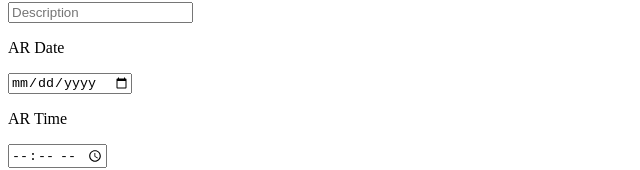
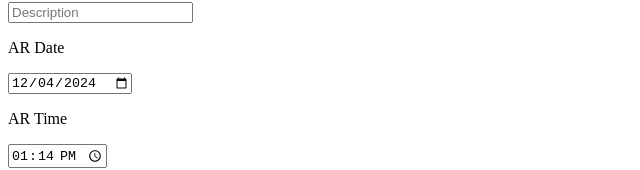
Before and after one commit to nzdable/spaced-repetition-app, a React (Create React App) app in the folder app/: page / in a window 1280 px wide. Shown: the part 170-340 px from the top of the page, without its empty margins (0-640 px from the left). Built offline with nearby package versions, Linux system fonts and the light colour scheme.

Commit message:
feat: added autofill for date and time

```diff
--- a/app/src/components/CreateEntry.js
+++ b/app/src/components/CreateEntry.js
@@ -1,4 +1,4 @@
-import React, { useState } from "react";
+import React, { useState, useEffect } from "react";
 
 function CreateEntry({ addEntry }) {
   const [topic, setTopic] = useState("");
@@ -9,6 +9,17 @@ function CreateEntry({ addEntry }) {
   const [testTime, setTestTime] = useState("");
   const [reps, setReps] = useState("");
   const [schedule, setSchedule] = useState([]);
+
+  // Set default date and time on component mount
+  useEffect(() => {
+    const now = new Date();
+    const formatDate = (date) => date.toISOString().split("T")[0]; // Format: YYYY-MM-DD
+    const formatTime = (date) =>
+      date.toTimeString().split(":").slice(0, 2).join(":"); // Format: HH:MM
+
+    setActiveRecallDate(formatDate(now));
+    setActiveRecallTime(formatTime(now));
+  }, []);
 
   const calculateSchedule = () => {
     if (!activeRecallDate || !testDate || reps <= 0) return [];
@@ -80,7 +91,7 @@ function CreateEntry({ addEntry }) {
       activeRecallDate: `${activeRecallDate} ${activeRecallTime}`,
       testDate: `${testDate} ${testTime}`,
       reps,
-      schedule: newSchedule, // Include calculated schedule
+      schedule: newSchedule,
     });
     setSchedule(newSchedule); // For display in the form
     // Clear form fields
@@ -153,17 +164,6 @@ function CreateEntry({ addEntry }) {
         <br />
         <button type="submit">Add Entry</button>
       </form>
-
-      {schedule.length > 0 && (
-        <div>
-          <h3>Spaced Repetition Schedule:</h3>
-          <ul>
-            {schedule.map((date, index) => (
-              <li key={index}>{`Review ${index + 1}: ${date}`}</li>
-            ))}
-          </ul>
-        </div>
-      )}
     </div>
   );
 }
```
